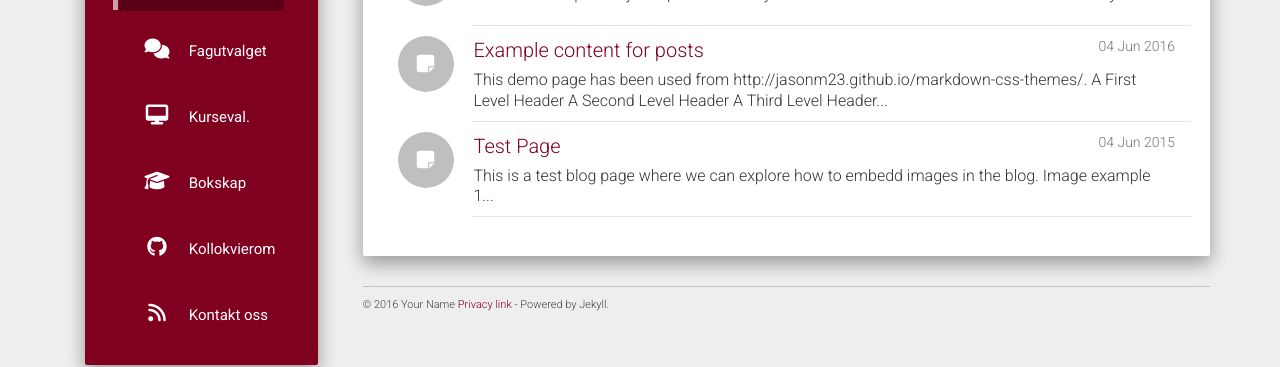
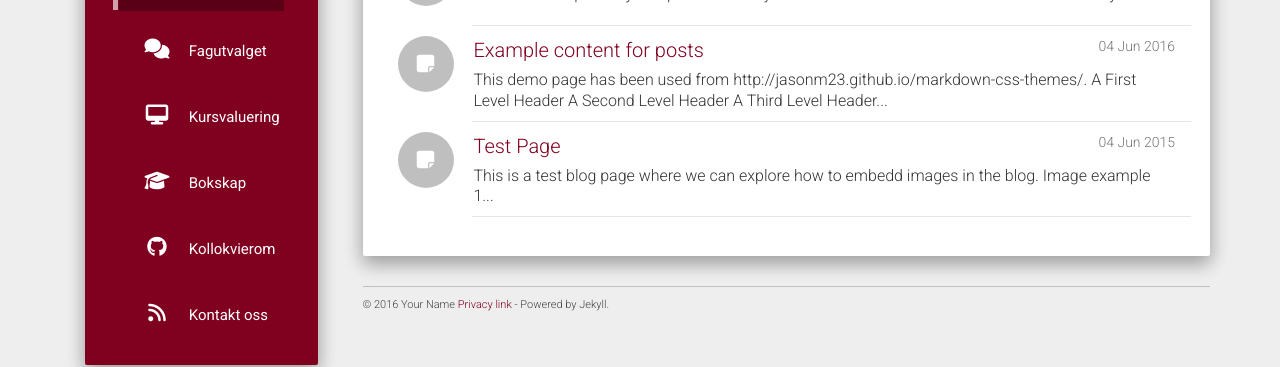
Before and after one commit to fui/fui.github.io, a Jekyll site: the page built from index.html, in a window 1280 px wide. Shown: the part 277-644 px from the top of the page. Built offline with Jekyll 4.4.1, drawn with Linux system fonts in a browser that asks for light colours; nearby versions of some CDN libraries; the list of posts is cut into pages by our own code.

Commit message:
fixing menu

```diff
--- a/_data/urls.json
+++ b/_data/urls.json
@@ -11,7 +11,7 @@
     "icon": "fa-comments"
   },
   {
-    "text": "Kurseval.",
+    "text": "Kursvaluering",
     "url": "/projects",
     "icon": "fa-desktop"
   },
```
